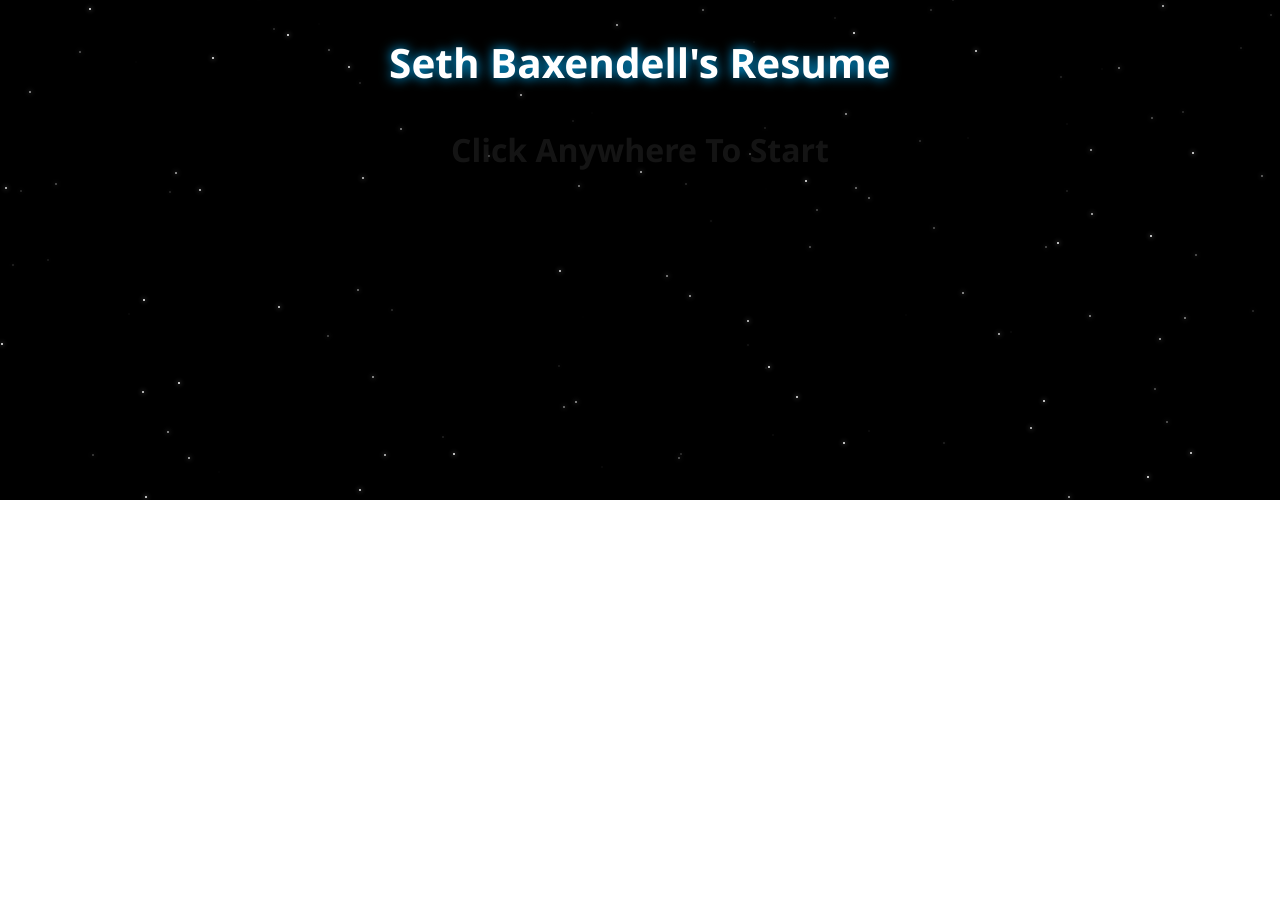
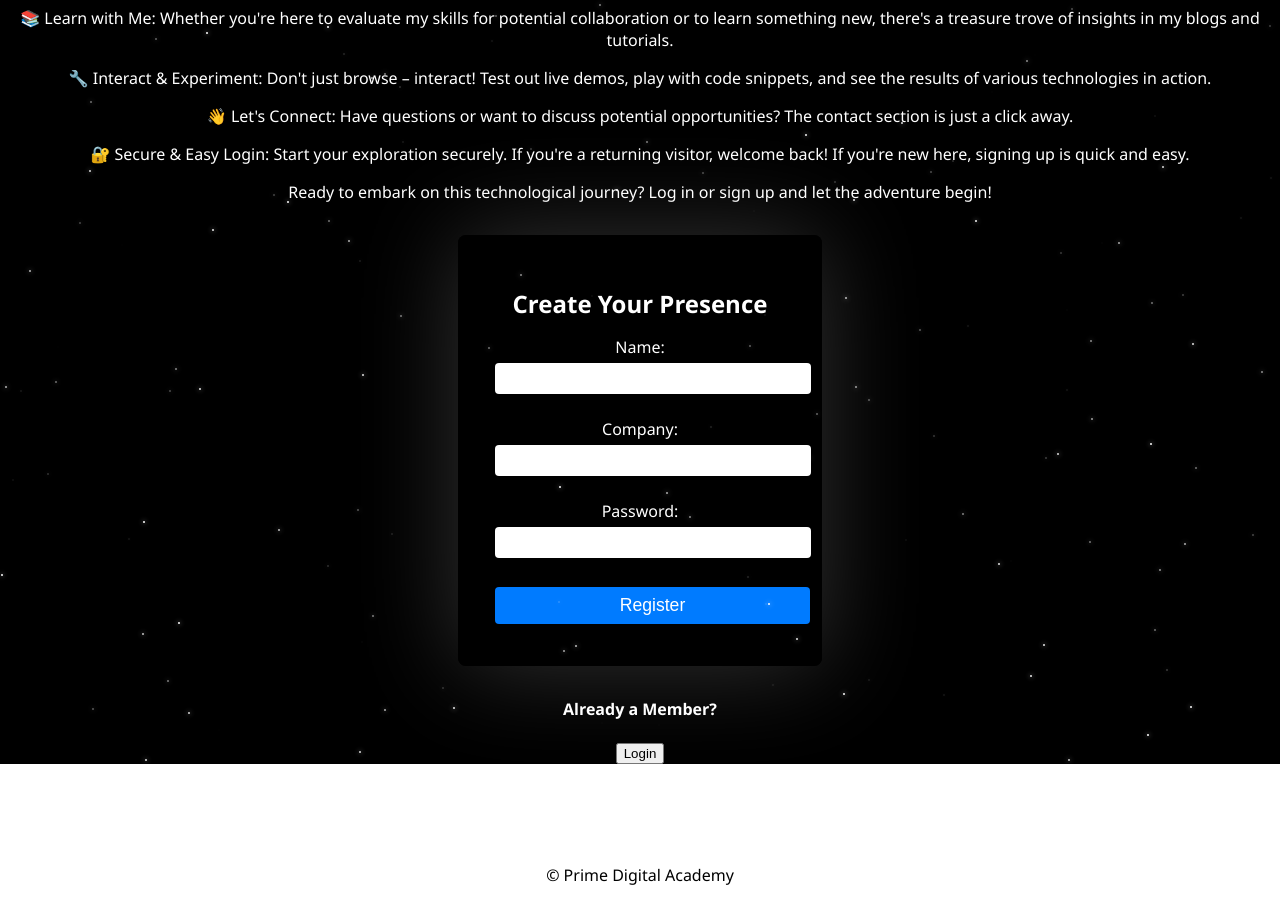
Before and after one commit to sbaxend/Resume, a React (Create React App) app: page /#/home in a window 1280 px wide. Shown: the part 300-1206 px from the top of the page. Before the commit the page ends 800 px from the top, so only its background shows below. Built offline with nearby package versions, Linux system fonts and the light colour scheme; no server answers.

Commit message:
i got the login to work. there was in issue with the click to start using history.push outside of the Router itself causing some confusion

```diff
--- a/src/components/App/App.jsx
+++ b/src/components/App/App.jsx
@@ -35,22 +35,25 @@ function App() {
     dispatch({ type: 'FETCH_USER' });
   }, [dispatch]);
 
+
+
   const handleStartingScreenClick = () => {
     setStartingScreenClicked(true);
-    history.push('/home');
   };
 
-  if (!startingScreenClicked) {
-    return <ClickToStart onClick={handleStartingScreenClick} />;
-  }
 
 
   return (
+
       <Router>
         <div>
           <Nav />
           <Switch>
-          <Redirect exact from="/" to="/home" />
+            <Route exact path="/">
+              {startingScreenClicked
+                ? <Redirect to="/home" />
+                : <ClickToStart onClick={() => setStartingScreenClicked(true)} />}
+            </Route>
             <Route exact path="/about" component={AboutPage} />
             <ProtectedRoute exact path="/user" component={UserPage} />
             <ProtectedRoute exact path="/info" component={InfoPage} />
@@ -76,6 +79,7 @@ function App() {
       </Router>
     );
 
+
 }
 
 export default App;
--- a/src/components/LandingPage/LandingPage.jsx
+++ b/src/components/LandingPage/LandingPage.jsx
@@ -1,6 +1,7 @@
 import React, { useState, useEffect } from 'react';
 import { useHistory } from 'react-router-dom';
 import './LandingPage.css';
+import { Link } from 'react-router-dom';
 
 // CUSTOM COMPONENTS
 import RegisterForm from '../RegisterForm/RegisterForm';
@@ -65,9 +66,11 @@ useEffect(() => {
 
           <center>
             <h4>Already a Member?</h4>
-            <button onClick={onLogin}>
+            <Link to="/login">
+            <button>
               Login
             </button>
+            </Link>
           </center>
         </div>
       </div>
```
Lines whose indentation alone changed are shown as unchanged.
